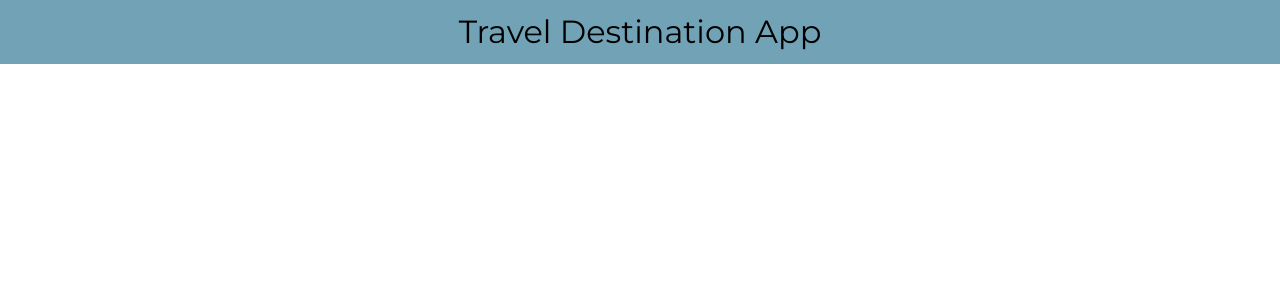
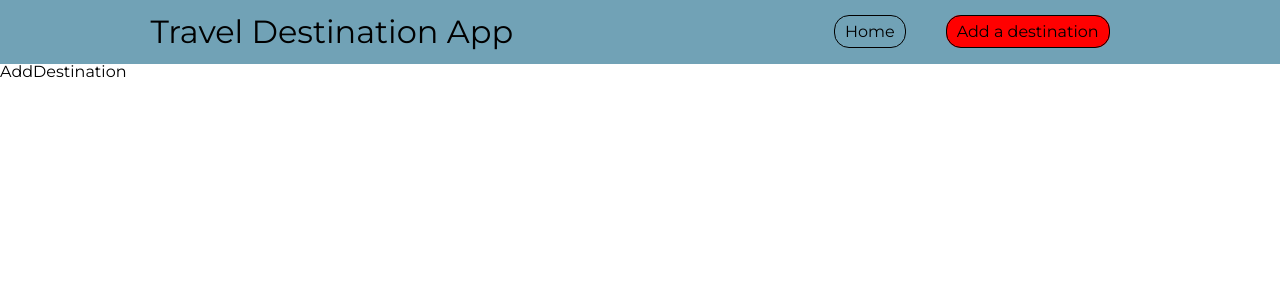
Before and after one commit to suthyscott/37-travel-destination-app, a React (Create React App) app: page /addDestination in a window 1280 px wide. Shown: the top 300 px of the page. Built offline with nearby package versions, Linux system fonts and the light colour scheme.

Commit message:
added navlinks and some header styling

```diff
--- a/src/App.jsx
+++ b/src/App.jsx
@@ -1,22 +1,21 @@
-import './App.css';
+import "./App.css"
 import Header from "./components/Header/Header"
-import Home from './components/Home'
-import HooksExampleOne from './components/HooksExampleOne';
-import {Routes, Route} from 'react-router-dom'
+import Home from "./components/Home"
+import HooksExampleOne from "./components/HooksExampleOne"
+import { Routes, Route } from "react-router-dom"
+import AddDestination from "./components/AddDestination"
 
 function App() {
-  return (
-    <div className="App">
-      <Header/>
+    return (
+        <div className="App">
+            <Header />
 
-      <Routes>
-        <Route path='/' element={<Home/>}/>
-        <Route path='/hooks' element={<HooksExampleOne/>}/>
-      </Routes>
-
-
-    </div>
-  );
+            <Routes>
+                <Route index element={<Home />} />
+                <Route path="/addDestination" element={<AddDestination />} />
+            </Routes>
+        </div>
+    )
 }
 
-export default App;
+export default App
--- /dev/null
+++ b/src/components/AddDestination.jsx
@@ -0,0 +1,9 @@
+import React from 'react'
+
+const AddDestination = () => {
+  return (
+    <div>AddDestination</div>
+  )
+}
+
+export default AddDestination
--- a/src/components/Header/Header.css
+++ b/src/components/Header/Header.css
@@ -3,10 +3,23 @@
     width: 100%;
     background-color: #71A2B6;
      display: flex;
-    justify-content: center;
+    justify-content: space-around;
     align-items: center;
 }
 
 #main-header h1 {
     font-size: xx-large;
 }
+
+#main-header a {
+    text-decoration: none;
+    color: black;
+    margin: 0 20px;
+    border: 1.5px solid black;
+    padding: 6px 10px;
+    border-radius: 15px;
+}
+
+.active-navlink {
+    background-color: red;
+}
--- a/src/components/Header/Header.jsx
+++ b/src/components/Header/Header.jsx
@@ -1,8 +1,28 @@
-import './Header.css'
+import "./Header.css"
+import { Link, NavLink } from "react-router-dom"
+
 const Header = () => {
     return (
-        <header id='main-header'>
+        <header id="main-header">
             <h1>Travel Destination App</h1>
+            <nav>
+                <NavLink
+                    to="/"
+                    className={({ isActive }) => {
+                        return isActive ? "active-navlink" : null
+                    }}
+                >
+                    Home
+                </NavLink>
+                <NavLink
+                    to="/addDestination"
+                    className={({ isActive }) => {
+                        return isActive ? "active-navlink" : null
+                    }}
+                >
+                    Add a destination
+                </NavLink>
+            </nav>
         </header>
     )
 }
```
